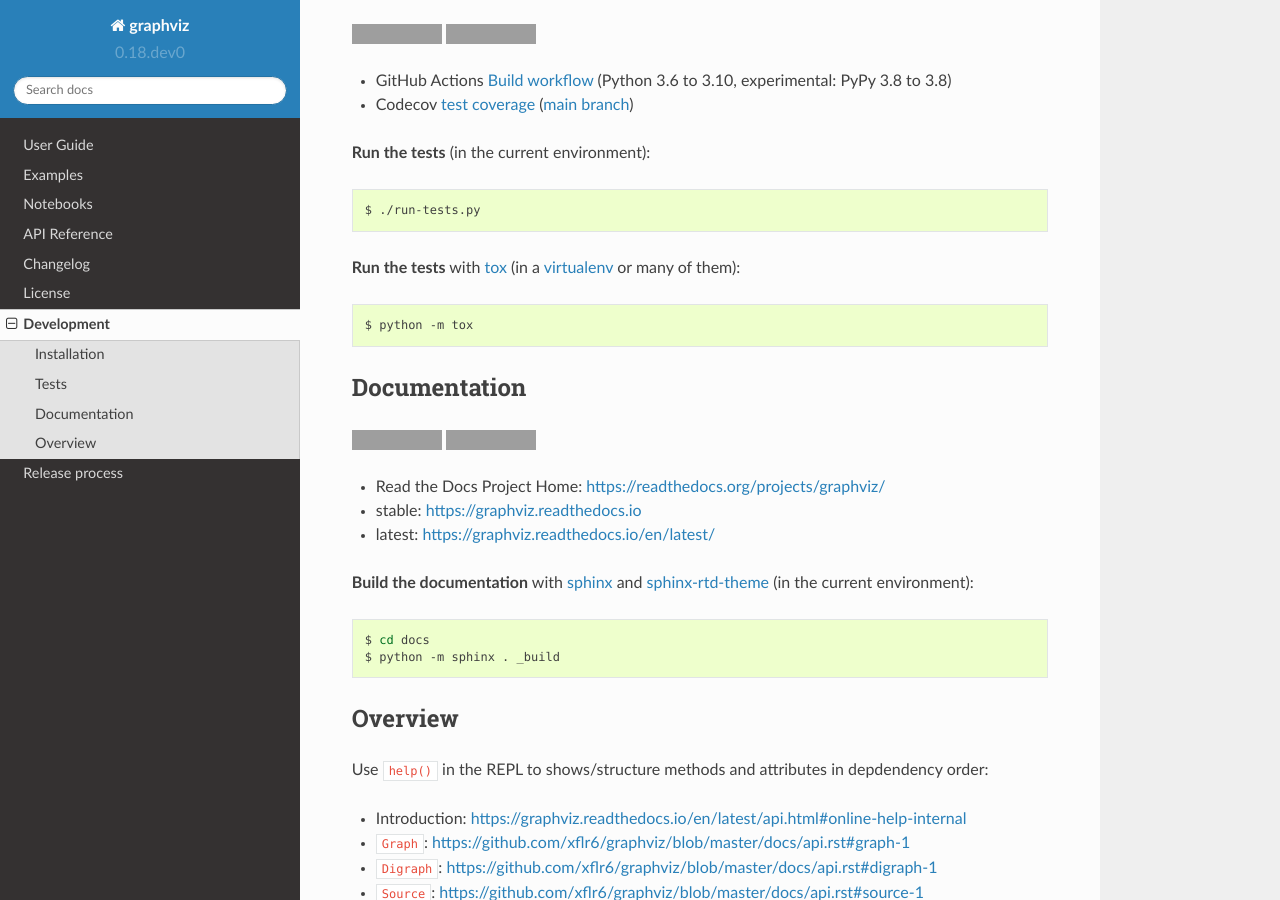
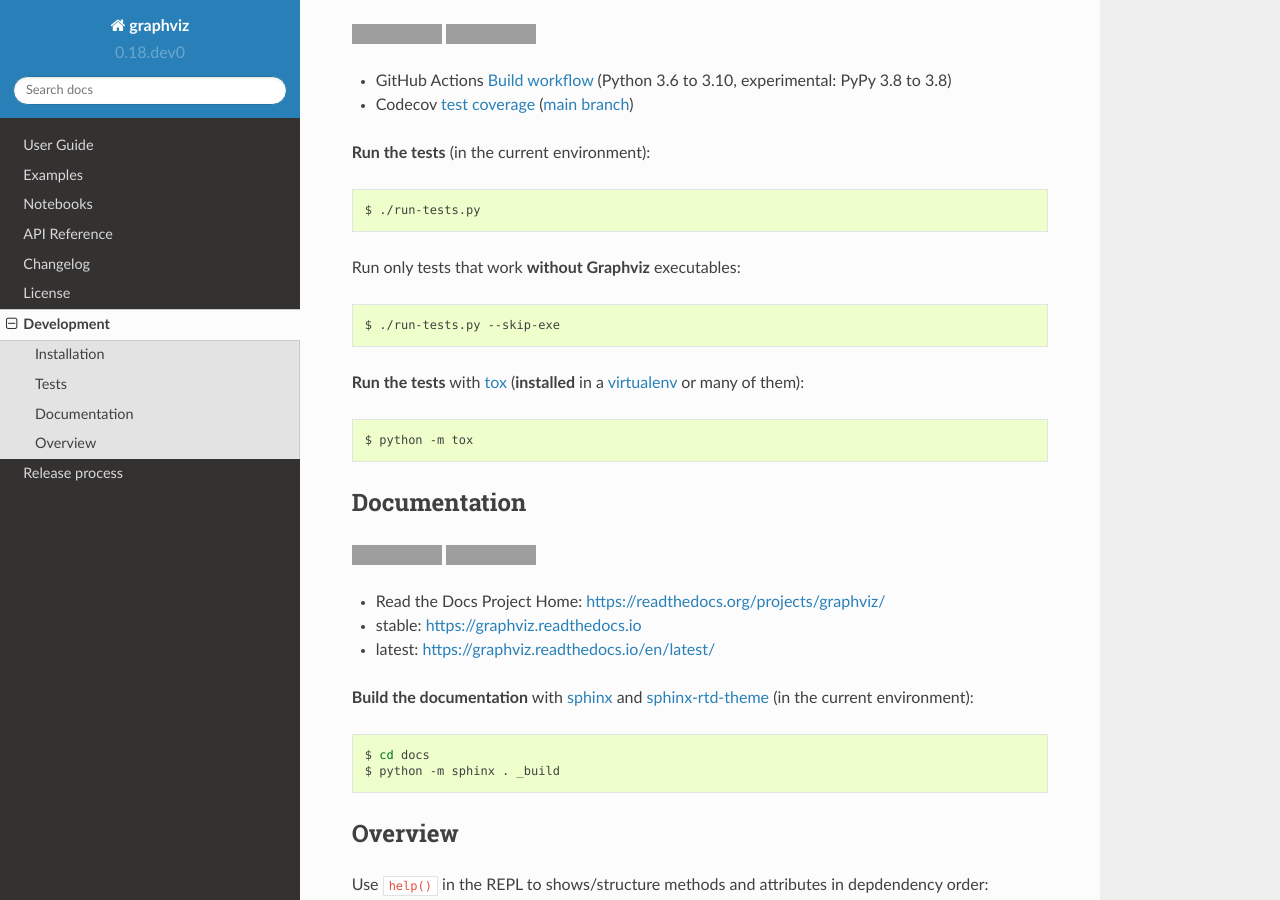
Before and after one commit to xflr6/graphviz, a Sphinx documentation site: the page built from docs/development.rst, in a window 1280 px wide and 900 px high, scrolled down 724 px. Built offline with Sphinx 7.4.7 and the Read the Docs theme 2.0.0, drawn with Linux system fonts in a browser that asks for light colours; the version number is read from the project's files by our own code; grey boxes are pictures that could not be loaded.

Commit message:
document --skip-exe

```diff
--- a/docs/development.rst
+++ b/docs/development.rst
@@ -47,7 +47,13 @@ Tests
 
     $ ./run-tests.py
 
-**Run the tests** with tox_ (in a virtualenv_ or many of them):
+Run only tests that work **without Graphviz** executables:
+
+.. code:: bash
+
+    $ ./run-tests.py --skip-exe
+
+**Run the tests** with tox_ (**installed** in a virtualenv_ or many of them):
 
 .. code:: bash
 
```
